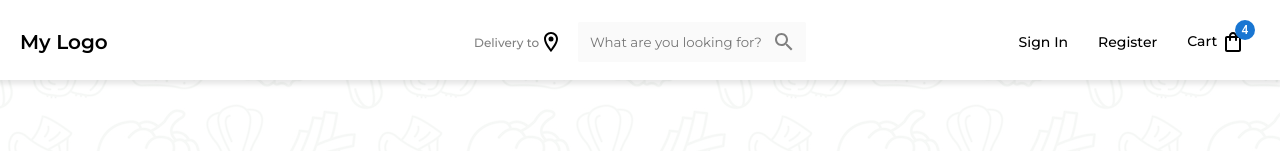
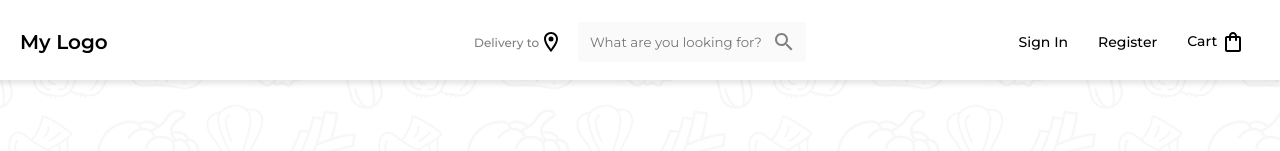
Before and after one commit to Rishik04/ecommerce, a React (Create React App) app: page / in a window 1280 px wide. Shown: the top 151 px of the page. Built offline with nearby package versions, Linux system fonts and the light colour scheme; no server answers.

Commit message:
added the cart quantity

```diff
--- a/src/components/BestProductItems.js
+++ b/src/components/BestProductItems.js
@@ -32,14 +32,18 @@ const BestProductItems = ()=> {
 
   const {loading} = products;
 
-  const cartItems = useSelector((state)=>state.cart);
+  const cartItems = useSelector((state)=>state.carts);
 
-  console.log(cartItems);
+  // console.log(cartItems);
 
 
   useEffect(() => {
     dispatch(getProducts())
    }, [dispatch]);
+
+  //  useEffect(()=>{
+  //   dispatch(getProducts())
+  //  }, [cartItems])
 
 
    const handleQuantity = (item)=>{
@@ -53,12 +57,13 @@ const BestProductItems = ()=> {
           { (loading) ? "Loading" :
             products.data.map((item) => {
               return (
-                <BestProducts product = {item} key = {item._id}  addQuantity={()=>handleQuantity(item)}/>
+                <BestProducts product = {item} key = {item._id}  addQuantity={()=>handleQuantity(item)} cart={cartItems}/>
               );
             })
           }
         </Wrapper>
       </Container>
+
     );
 }
 
--- a/src/components/BestProducts.js
+++ b/src/components/BestProducts.js
@@ -132,9 +132,16 @@ const Cart = styled.div`
 
 const BestProducts = (props)=> {
 
+  const {_id, discount, price, title, type, category, img} = props.product;
+  const qtys = (props.cart.cartItems.length!=0) ? props.cart.cartItems.filter(x => x._id === _id)[0] : 0;
+  const qty = qtys ? qtys.qty : 0
+
+
+
+
+
   const wishlist = false;
 
-  const {_id, discount, price, title, type, qty, category, img} = props.product;
 
 
 
--- a/src/components/Navbar.js
+++ b/src/components/Navbar.js
@@ -1,6 +1,7 @@
 import { LocationOnOutlined, Search, ShoppingBagOutlined } from '@mui/icons-material'
 import { Badge } from '@mui/material'
 import React from 'react'
+import { useSelector } from 'react-redux'
 import styled from 'styled-components'
 
 const Container = styled.div`
@@ -51,7 +52,10 @@ font-weight: 500;
 
 const MenuItem = styled.div`font-size: 14px; margin: 15px; font-weight: 500`;
 
+
 const Navbar = () => {
+    const qty = useSelector(state=>state.carts.cartItems.length);
+
   return (
     <Container>
         <Wrapper>
@@ -71,7 +75,7 @@ const Navbar = () => {
             <Right>
                 <MenuItem>Sign In</MenuItem>
                 <MenuItem>Register</MenuItem>
-                <MenuItem>Cart <Badge badgeContent={4} color='primary'><ShoppingBagOutlined/></Badge></MenuItem>
+                <MenuItem>Cart <Badge badgeContent={qty} color='primary'><ShoppingBagOutlined/></Badge></MenuItem>
             </Right>
         </Wrapper>
     </Container>
--- a/src/redux/reducers/cartReducers.js
+++ b/src/redux/reducers/cartReducers.js
@@ -13,7 +13,7 @@ export const cartReducer = (state = initialState, action)=>{
             return {...state, cartItems:[...state.cartItems, item]}
         else{
             const getItem = state.cartItems.map(x=>x._id === item._id?{...item, qty:item.qty+x.qty}:x);
-            console.log(getItem);
+            // console.log(getItem);
             return {...state, cartItems:getItem};
         }
         default: return state;
```
